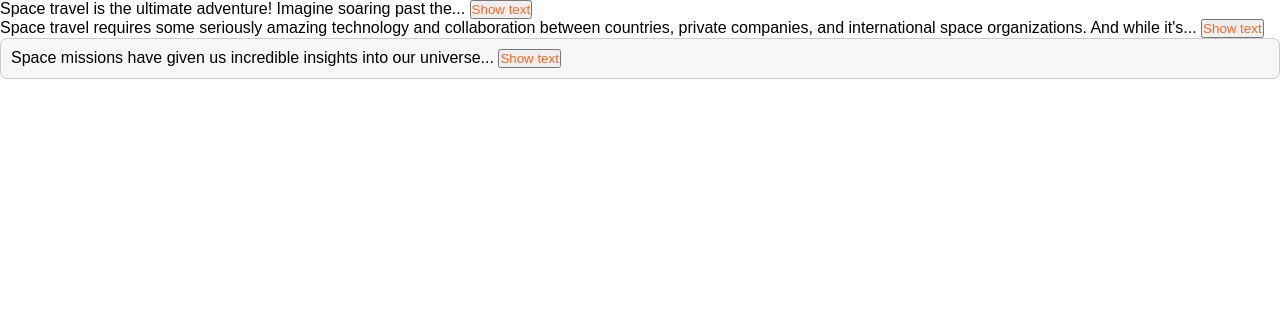
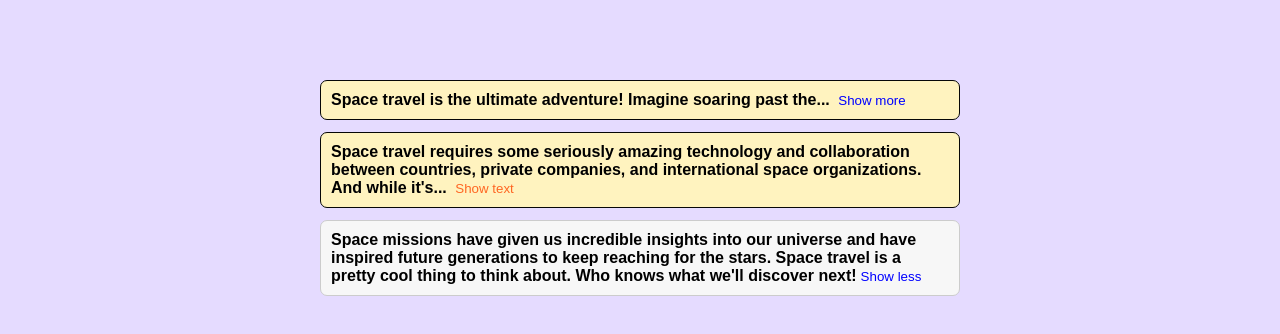
Before and after one commit to tholst952/text-expander-component, a React (Create React App) app: page / in a window 1280 px wide. Shown: the top 334 px of the page. Built offline with nearby package versions, Linux system fonts and the light colour scheme.

Commit message:
added default values for props, renamed values, added styles

```diff
--- a/src/App.js
+++ b/src/App.js
@@ -3,13 +3,8 @@ import "./index.css";
 
 export default function App() {
   return (
-    <div>
-      <TextExpander
-        collapsedNumWords={10}
-        expandButtonText="Show text"
-        collapseButtonText="Collapse text"
-        buttonColor="#ff6622"
-      >
+    <div className="text-expander-container">
+      <TextExpander className="box2">
         Space travel is the ultimate adventure! Imagine soaring past the stars
         and exploring new worlds. It's the stuff of dreams and science fiction,
         but believe it or not, space travel is a real thing. Humans and robots
@@ -22,6 +17,7 @@ export default function App() {
         expandButtonText="Show text"
         collapseButtonText="Collapse text"
         buttonColor="#ff6622"
+        className="box2"
       >
         Space travel requires some seriously amazing technology and
         collaboration between countries, private companies, and international
@@ -30,13 +26,7 @@ export default function App() {
         foot on the moon or when rovers were sent to roam around on Mars.
       </TextExpander>
 
-      <TextExpander
-        className="box"
-        collapsedNumWords={10}
-        expandButtonText="Show text"
-        collapseButtonText="Collapse text"
-        buttonColor="#ff6622"
-      >
+      <TextExpander expanded={true} className="box">
         Space missions have given us incredible insights into our universe and
         have inspired future generations to keep reaching for the stars. Space
         travel is a pretty cool thing to think about. Who knows what we'll
@@ -49,24 +39,34 @@ export default function App() {
 function TextExpander({
   children,
   className,
-  collapsedNumWords,
-  expandButtonText,
-  collapseButtonText,
-  buttonColor,
+  collapsedNumWords = 10,
+  expandButtonText = "Show more",
+  collapseButtonText = "Show less",
+  buttonColor = "blue",
+  expanded,
 }) {
-  const [isOpen, setIsOpen] = useState(false);
+  const [isExpanded, setIsExpanded] = useState(expanded);
 
   function handleShowMore() {
-    setIsOpen((isOpen) => !isOpen);
+    setIsExpanded((isExpanded) => !isExpanded);
   }
+
+  const buttonStyles = {
+    cursor: "pointer",
+    color: buttonColor,
+    background: "none",
+    border: "none",
+    display: "inline-block",
+    marginLeft: "4px",
+  };
 
   return (
     <div className={className}>
-      {isOpen
+      {isExpanded
         ? children
         : children.split(" ").slice(0, collapsedNumWords).join(" ") + "... "}
-      <button style={{ color: buttonColor }} onClick={handleShowMore}>
-        {isOpen ? collapseButtonText : expandButtonText}
+      <button style={buttonStyles} onClick={handleShowMore}>
+        {isExpanded ? collapseButtonText : expandButtonText}
       </button>
     </div>
   );
--- a/src/index.css
+++ b/src/index.css
@@ -1,10 +1,27 @@
 * {
   padding: 0;
   margin: 0;
+  box-sizing: border-box;
 }
 
 body {
   font-family: sans-serif;
+  font-weight: bold;
+  background-color: #e5dbff;
+}
+
+.text-expander-container {
+  width: 40rem;
+  margin: 5rem auto;
+  display: grid;
+  gap: 12px;
+}
+
+.box2 {
+  padding: 10px;
+  border: 1px solid #070707;
+  border-radius: 7px;
+  background-color: #fff3bf;
 }
 
 .box {
```
